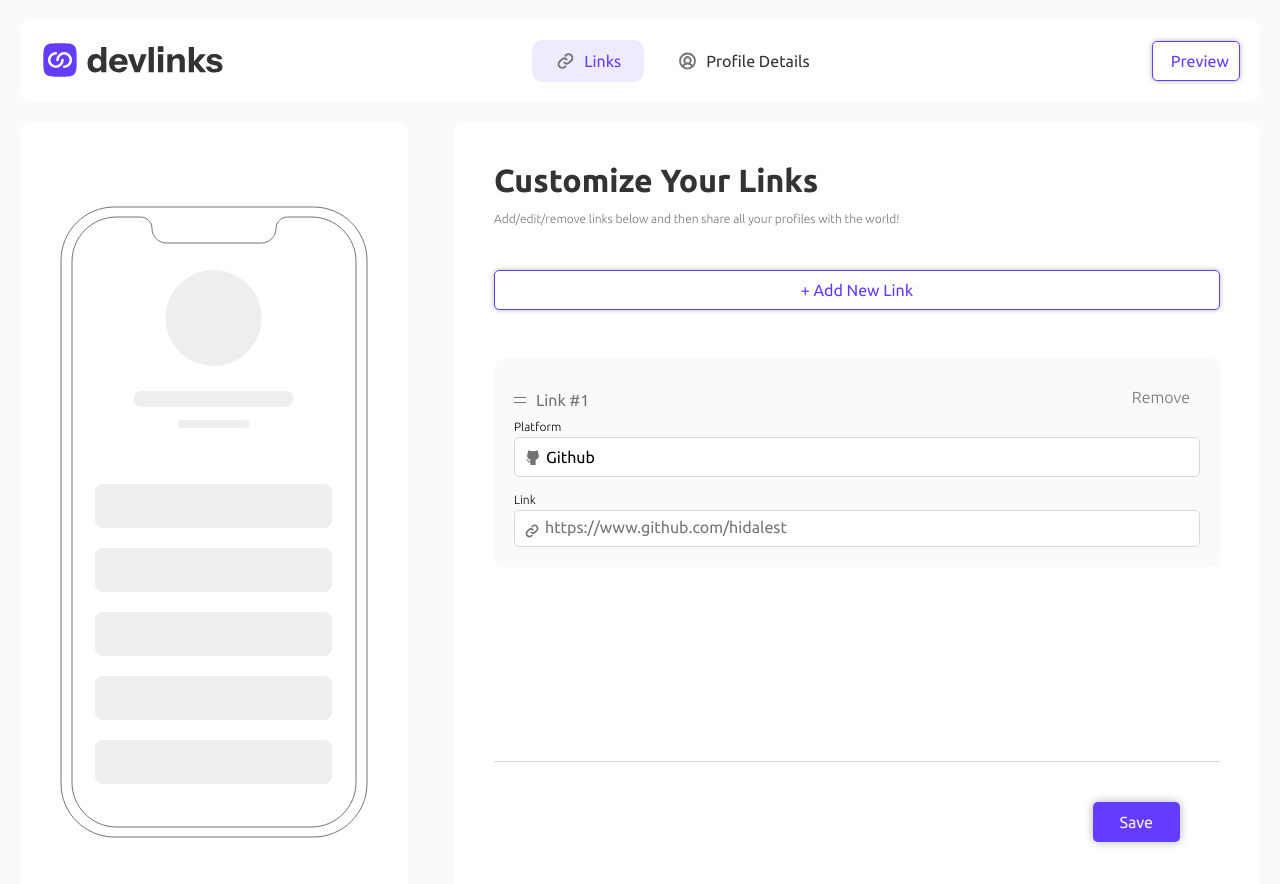
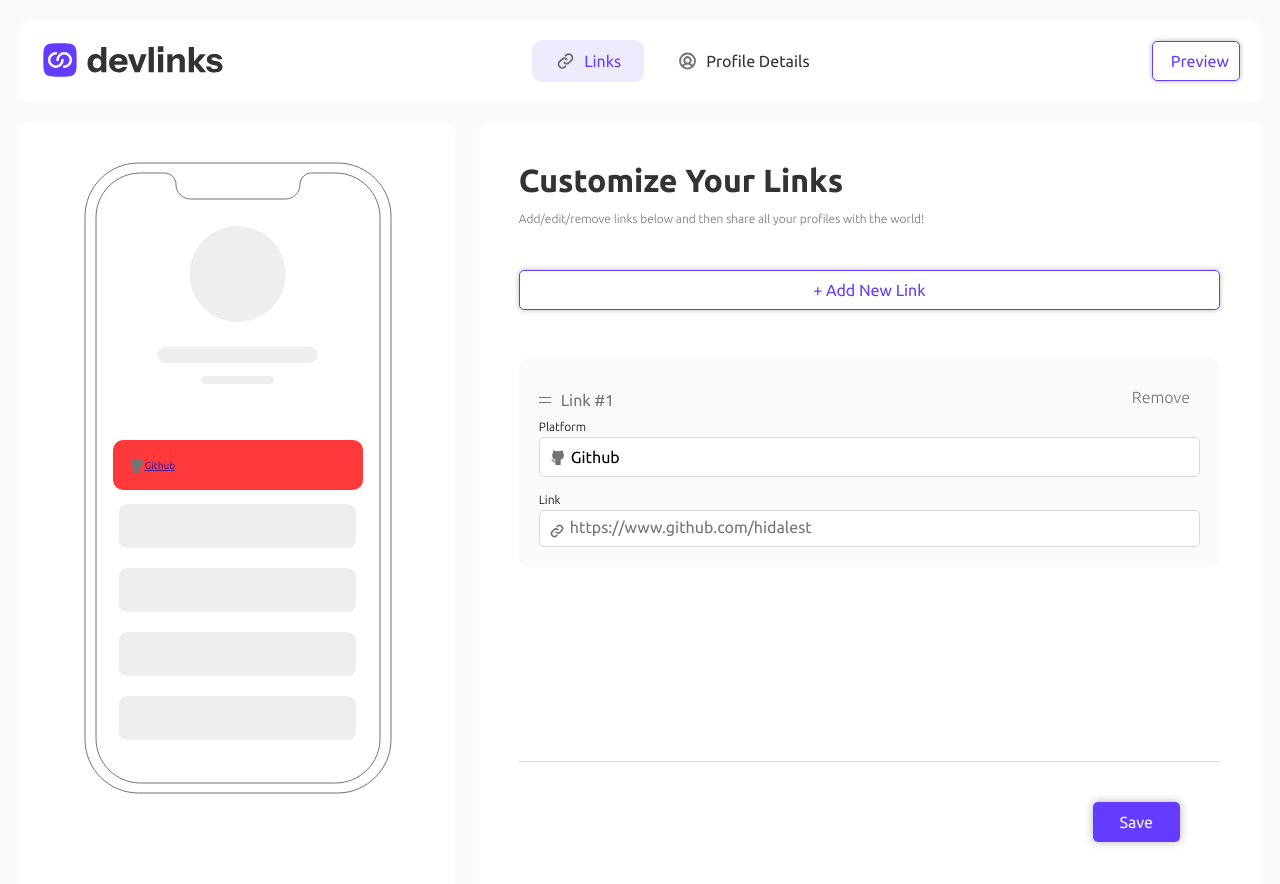
Before and after one commit to hidalest/link-sharing-app, a React (Vite) app: page /home in a window 1280 px wide. Both pictures are taken after a click on the button "+ Add New Link". Shown: the top 884 px of the page. Built offline with nearby package versions, Linux system fonts and the light colour scheme.

Commit message:
feat: first iteration of adding the links to the mockup

```diff
--- /dev/null
+++ b/src/components/PhoneMockup/LinkContainer/LinkContainer.tsx
@@ -0,0 +1,5 @@
+import React from 'react';
+
+export const LinkContainer = () => {
+  return;
+};
--- /dev/null
+++ b/src/components/PhoneMockup/PhoneMockup.module.scss
@@ -0,0 +1,33 @@
+@import '../../sassStyles/mixins';
+@import '../../sassStyles/variables';
+.phone-mockup {
+  margin-top: 2rem;
+  display: flex;
+  flex-direction: column;
+  align-items: center;
+  width: 43.5rem;
+
+  position: relative;
+
+  .linkContainer {
+    position: absolute;
+    top: 30.8rem;
+    width: 25rem;
+    height: 33rem;
+    overflow-y: auto;
+
+    .link {
+      background-color: $red;
+      height: 5rem;
+      padding: 1.4rem 1.6rem;
+      border-radius: $border-radius;
+      margin: 1rem 0 1.3rem;
+      display: flex;
+      align-items: center;
+    }
+  }
+
+  @include responsiveMax($tablet) {
+    display: none;
+  }
+}
--- /dev/null
+++ b/src/components/PhoneMockup/PhoneMockup.tsx
@@ -0,0 +1,31 @@
+import Card from '../UI/Card/Card';
+import styles from './PhoneMockup.module.scss';
+import { LinkType } from '../../interfaces';
+
+interface phoneMockupProps {
+  userLinks: LinkType[];
+  phoneMockupImage: string;
+}
+
+export const PhoneMockup = ({
+  userLinks,
+  phoneMockupImage,
+}: phoneMockupProps) => {
+  return (
+    <Card priority='white' className={styles['phone-mockup']}>
+      <img src={phoneMockupImage} alt='' />
+      <section className={styles.linkContainer}>
+        {userLinks.map(({ name, userLink, icon }) => {
+          return (
+            <article className={styles.link}>
+              <img src={icon} alt='platform icon' />
+              <a href={userLink} className={styles['linkContainer--link']}>
+                {name}
+              </a>
+            </article>
+          );
+        })}
+      </section>
+    </Card>
+  );
+};
--- a/src/layout/HomeLinks/HomeLinks.module.scss
+++ b/src/layout/HomeLinks/HomeLinks.module.scss
@@ -6,21 +6,12 @@
   justify-content: space-between;
 }
 
-.phone-mockup {
-  margin-top: 2rem;
-  display: flex;
-  align-items: center;
-  @include responsiveMax($tablet) {
-    display: none;
-  }
-}
-
 .homeLinks {
   margin-top: 2rem;
   display: flex;
   flex-direction: column;
   justify-content: space-between;
-  width: 65%;
+  width: 63%;
   height: 80rem;
 
   @include responsiveMax($tablet) {
--- a/src/layout/HomeLinks/HomeLinks.tsx
+++ b/src/layout/HomeLinks/HomeLinks.tsx
@@ -10,6 +10,8 @@ import { DragDropContext, Draggable, DropResult } from 'react-beautiful-dnd';
 
 import styles from './HomeLinks.module.scss';
 import { StrictModeDroppable } from '../../components/StrictModeDroppableWrapper/StrictoModeDroppableWrapper';
+import { useLocation } from 'react-router-dom';
+import { PhoneMockup } from '../../components/PhoneMockup/PhoneMockup';
 
 function HomeLinks(props: HomeLinksProps) {
   const {
@@ -25,6 +27,7 @@ function HomeLinks(props: HomeLinksProps) {
 
   const userLinks = useAppSelector((state) => state.links.links);
   const dispatch = useAppDispatch();
+  const URL = useLocation();
 
   const { secondaryHeader, secondaryMainImage, secondaryInstructions } =
     welcomeMessage;
@@ -36,6 +39,10 @@ function HomeLinks(props: HomeLinksProps) {
 
   const onAddNewLinkHandler = () => dispatch(linkActions.addingNewLink());
 
+  const showLinksForm = !areUserLinksEmpty && URL.pathname === '/home';
+  // const showProfileForm =
+  //   !areUserLinksEmpty && URL.pathname === '/profileDetails';
+
   console.log('Home', userLinks);
 
   const onDragEnd = (result: DropResult) => {
@@ -46,17 +53,16 @@ function HomeLinks(props: HomeLinksProps) {
     const [newOrder] = userLinksCopy.splice(source.index, 1);
     userLinksCopy.splice(destination.index, 0, newOrder);
     dispatch(linkActions.updateWholeLinksOrder(userLinksCopy));
-
-    console.log('usersLinksCopy', userLinksCopy);
   };
 
   return (
     <>
       <Navbar navbarProps={navbarProps} />
       <section className={styles.mainContainer}>
-        <Card priority='white' className={styles['phone-mockup']}>
-          <img src={phoneMockupImage} alt='phone mockup' />
-        </Card>
+        <PhoneMockup
+          userLinks={userLinks}
+          phoneMockupImage={phoneMockupImage}
+        />
         <Card priority='white' className={styles.homeLinks}>
           <header>
             <h1>{mainHeader}</h1>
@@ -80,7 +86,7 @@ function HomeLinks(props: HomeLinksProps) {
               secondaryMainImage={secondaryMainImage}
             />
           )}
-          {!areUserLinksEmpty && (
+          {showLinksForm && (
             <DragDropContext onDragEnd={onDragEnd}>
               <StrictModeDroppable droppableId='userLinks'>
                 {(provided) => (
```
